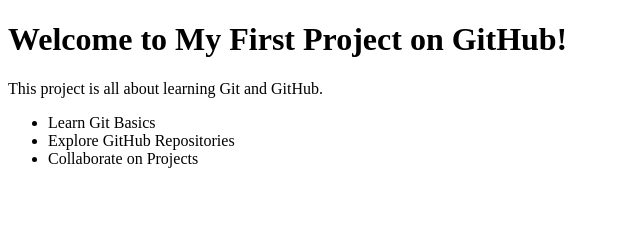
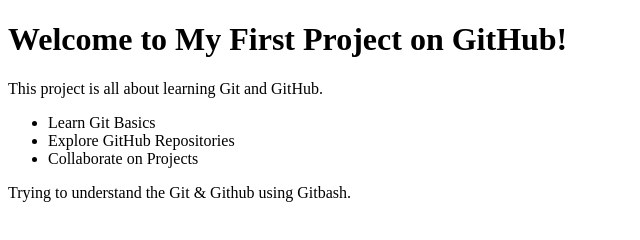
Before and after one commit to sourish-09/my-first-project, a plain HTML site: page index.html in a window 1280 px wide. Shown: the whole page, without its empty margins (0-640 px from the left). Drawn offline with Linux system fonts and the light colour scheme.

Commit message:
Add new text regarding learning.

```diff
--- a/index.html
+++ b/index.html
@@ -13,6 +13,8 @@
         <li>Explore GitHub Repositories</li>
         <li>Collaborate on Projects</li>
     </ul>
+
+    <p>Trying to understand the Git & Github using Gitbash.</p>
 </body>
 
 </html>
```
